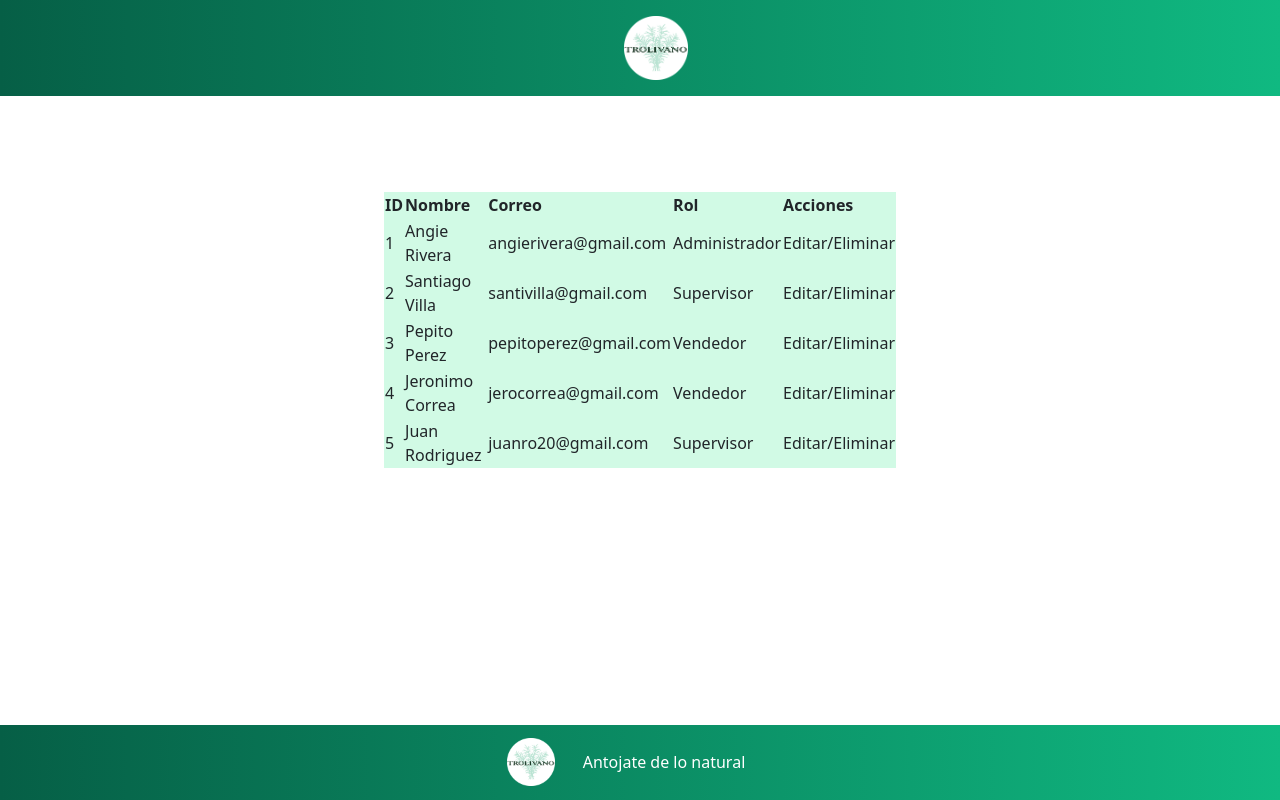
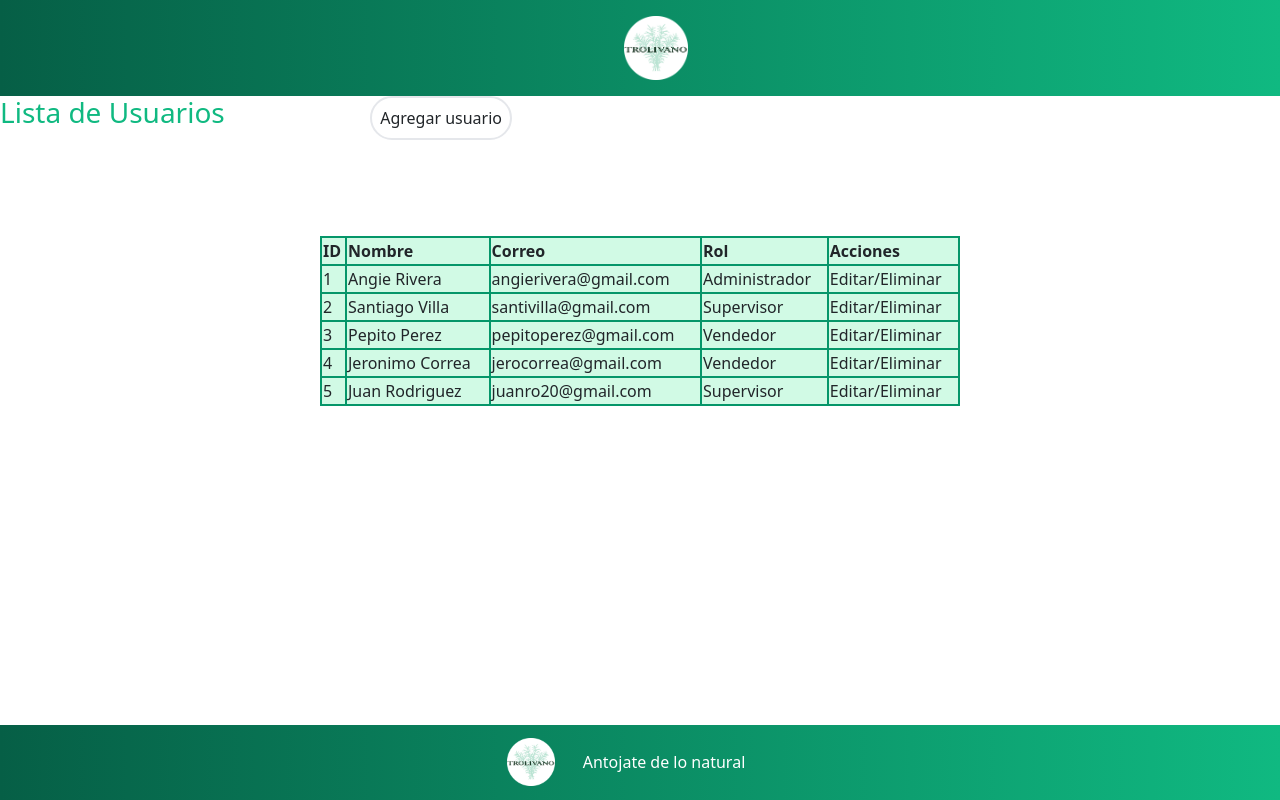
Before and after one commit to DevBugger-ciclo-III-MinTic-2022/Proyecto, a React (Create React App) app in the folder mi-app/: page /usuarios in a window 1280 px wide. Built offline with nearby package versions, Linux system fonts and the light colour scheme.

Commit message:
Agregar bordes a la tabla

```diff
--- a/mi-app/src/pages/usuarios/Usuarios.jsx
+++ b/mi-app/src/pages/usuarios/Usuarios.jsx
@@ -2,48 +2,52 @@ import React from 'react';
 
 const Usuarios = () => {
     return <div>
-        <table className='w-2/5 bg-green-100 justify-between mx-auto my-24'>
+        <div className='flex w-2/5 justify-between'>
+            <h3 className='text-green-500'>Lista de Usuarios</h3>
+            <button className='border-2 rounded-full p-2'>Agregar usuario</button>
+        </div>
+        <table className='w-2/4 bg-green-100 justify-between mx-auto my-24 border-collapse border-2 border-green-600'>
             <tr>
-                <th>ID</th>
-                <th>Nombre</th>
-                <th>Correo</th>
-                <th>Rol</th>
-                <th>Acciones</th>
+                <th className='border-2 border-green-600'>ID</th>
+                <th className='border-2 border-green-600'>Nombre</th>
+                <th className='border-2 border-green-600'>Correo</th>
+                <th className='border-2 border-green-600'>Rol</th>
+                <th className='border-2 border-green-600'>Acciones</th>
             </tr>
             <tr>
-                <td>1</td>
-                <td>Angie Rivera</td>
-                <td>angierivera@gmail.com</td>
-                <td>Administrador</td>
-                <td>Editar/Eliminar</td>
+                <td className='border-2 border-green-600'>1</td>
+                <td className='border-2 border-green-600'>Angie Rivera</td>
+                <td className='border-2 border-green-600'>angierivera@gmail.com</td>
+                <td className='border-2 border-green-600'>Administrador</td>
+                <td className='border-2 border-green-600'>Editar/Eliminar</td>
             </tr>
             <tr>
-                <td>2</td>
-                <td>Santiago Villa</td>
-                <td>santivilla@gmail.com</td>
-                <td>Supervisor</td>
-                <td>Editar/Eliminar</td>
+                <td className='border-2 border-green-600'>2</td>
+                <td className='border-2 border-green-600'>Santiago Villa</td>
+                <td className='border-2 border-green-600'>santivilla@gmail.com</td>
+                <td className='border-2 border-green-600'>Supervisor</td>
+                <td className='border-2 border-green-600'>Editar/Eliminar</td>
             </tr>
             <tr>
-                <td>3</td>
-                <td>Pepito Perez</td>
-                <td>pepitoperez@gmail.com</td>
-                <td>Vendedor</td>
-                <td>Editar/Eliminar</td>
+                <td className='border-2 border-green-600'>3</td>
+                <td className='border-2 border-green-600'>Pepito Perez</td>
+                <td className='border-2 border-green-600'>pepitoperez@gmail.com</td>
+                <td className='border-2 border-green-600'>Vendedor</td>
+                <td className='border-2 border-green-600'>Editar/Eliminar</td>
             </tr>
             <tr>
-                <td>4</td>
-                <td>Jeronimo Correa</td>
-                <td>jerocorrea@gmail.com</td>
-                <td>Vendedor</td>
-                <td>Editar/Eliminar</td>
+                <td className='border-2 border-green-600'>4</td>
+                <td className='border-2 border-green-600'>Jeronimo Correa</td>
+                <td className='border-2 border-green-600'>jerocorrea@gmail.com</td>
+                <td className='border-2 border-green-600'>Vendedor</td>
+                <td className='border-2 border-green-600'>Editar/Eliminar</td>
             </tr>
             <tr>
-                <td>5</td>
-                <td>Juan Rodriguez</td>
-                <td>juanro20@gmail.com</td>
-                <td>Supervisor</td>
-                <td>Editar/Eliminar</td>
+                <td className='border-2 border-green-600'>5</td>
+                <td className='border-2 border-green-600'>Juan Rodriguez</td>
+                <td className='border-2 border-green-600'>juanro20@gmail.com</td>
+                <td className='border-2 border-green-600'>Supervisor</td>
+                <td className='border-2 border-green-600'>Editar/Eliminar</td>
             </tr>
         </table>
     </div>;
```
